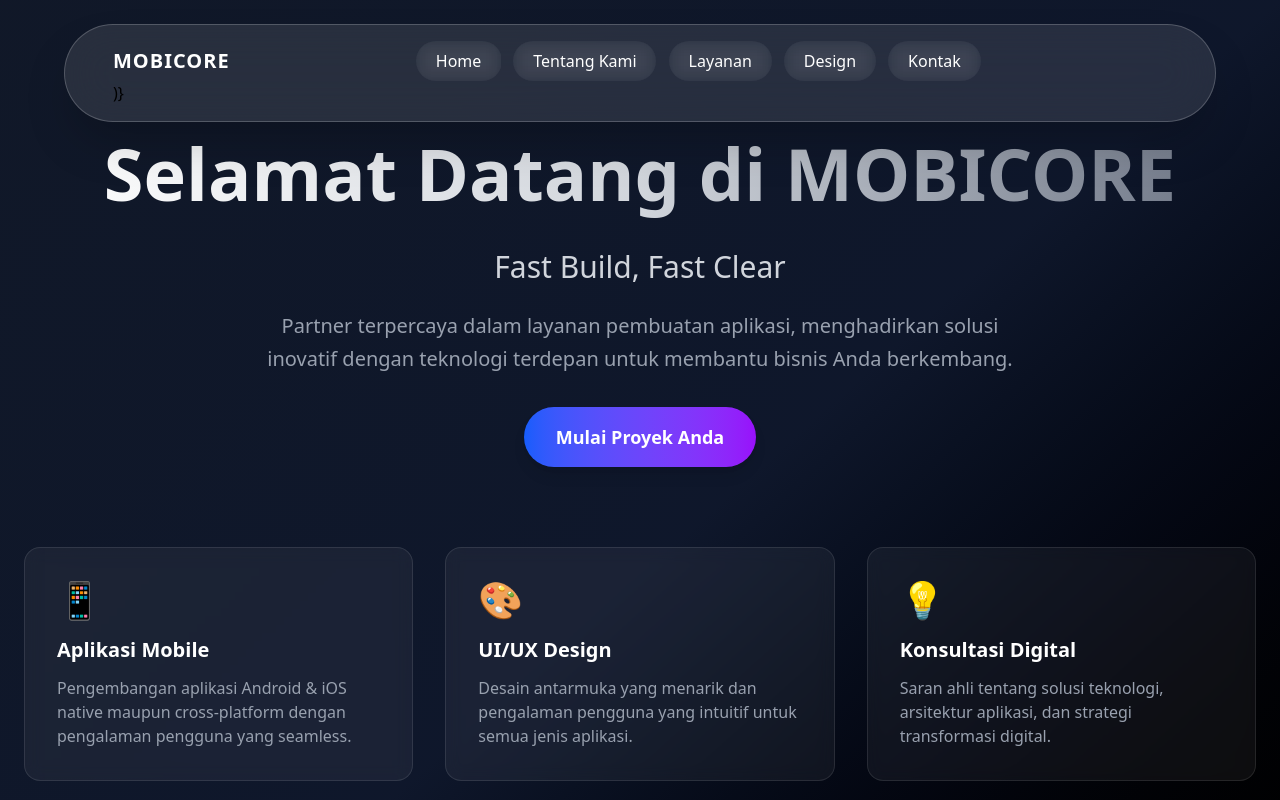
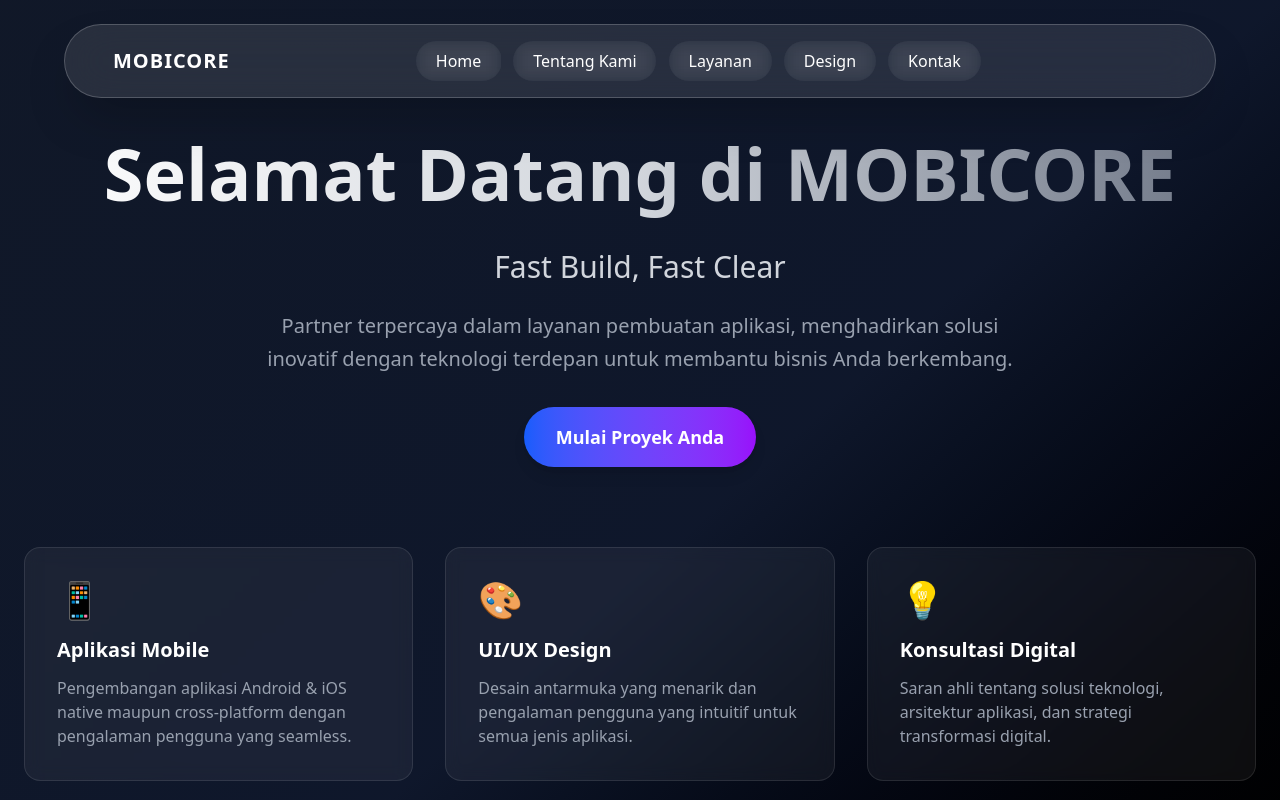
Before and after one commit to deanyouknow/mobi-core, a React (Vite) app in the folder mobi-core/: page / in a window 1280 px wide. Shown: the top 800 px of the page. Built offline with nearby package versions, Linux system fonts and the light colour scheme.

Commit message:
Update App.jsx

```diff
--- a/mobi-core/src/App.jsx
+++ b/mobi-core/src/App.jsx
@@ -56,17 +56,16 @@ function App() {
             initial={{ opacity: 0, y: -20 }}
             animate={{ opacity: 1, y: 0 }}
             exit={{ opacity: 0, y: -20 }}
-            className="md:hidden absolute top-full left-0 right-0 mt-4 backdrop-blur-2xl bg-gray-900/95 border border-white/30 rounded-2xl p-4 sm:p-6 shadow-2xl"
+            className="md:hidden absolute top-full left-0 right-0 mt-4 backdrop-blur-xl bg-white/10 border border-white/20 rounded-2xl p-4 sm:p-6 shadow-2xl"
           >
             <div className="flex flex-col space-y-2 sm:space-y-3">
-              <Link to="/" className="px-4 py-3 text-white hover:bg-white/30 rounded-lg transition-all duration-300 backdrop-blur-sm text-center font-medium" onClick={() => setIsMenuOpen(false)}>Home</Link>
-              <Link to="/about" className="px-4 py-3 text-white hover:bg-white/30 rounded-lg transition-all duration-300 backdrop-blur-sm text-center font-medium" onClick={() => setIsMenuOpen(false)}>Tentang Kami</Link>
-              <Link to="/services" className="px-4 py-3 text-white hover:bg-white/30 rounded-lg transition-all duration-300 backdrop-blur-sm text-center font-medium" onClick={() => setIsMenuOpen(false)}>Layanan</Link>
-              <Link to="/our-design" className="px-4 py-3 text-white hover:bg-white/30 rounded-lg transition-all duration-300 backdrop-blur-sm text-center font-medium" onClick={() => setIsMenuOpen(false)}>Design</Link>
-              <Link to="/contact" className="px-4 py-3 text-white hover:bg-white/30 rounded-lg transition-all duration-300 backdrop-blur-sm text-center font-medium" onClick={() => setIsMenuOpen(false)}>Kontak</Link>
+              <Link to="/" className="px-4 py-3 text-white hover:bg-white/20 rounded-lg transition-all duration-300 backdrop-blur-sm text-center" onClick={() => setIsMenuOpen(false)}>Home</Link>
+              <Link to="/about" className="px-4 py-3 text-white hover:bg-white/20 rounded-lg transition-all duration-300 backdrop-blur-sm text-center" onClick={() => setIsMenuOpen(false)}>About</Link>
+              <Link to="/services" className="px-4 py-3 text-white hover:bg-white/20 rounded-lg transition-all duration-300 backdrop-blur-sm text-center" onClick={() => setIsMenuOpen(false)}>Services</Link>
+              <Link to="/our-design" className="px-4 py-3 text-white hover:bg-white/20 rounded-lg transition-all duration-300 backdrop-blur-sm text-center" onClick={() => setIsMenuOpen(false)}>Our Design</Link>
+              <Link to="/contact" className="px-4 py-3 text-white hover:bg-white/20 rounded-lg transition-all duration-300 backdrop-blur-sm text-center" onClick={() => setIsMenuOpen(false)}>Contact</Link>
             </div>
           </motion.div>
-        )}
         )}
       </nav>
       <Routes>
```
